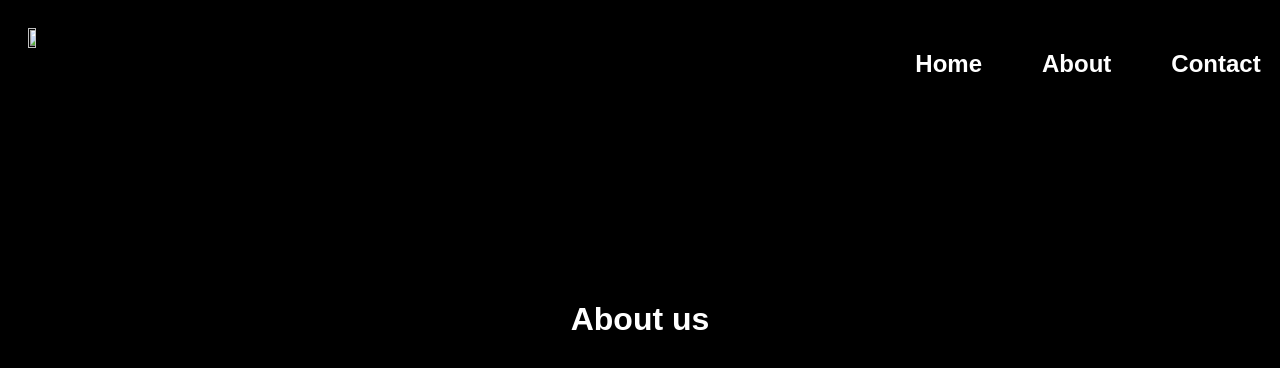
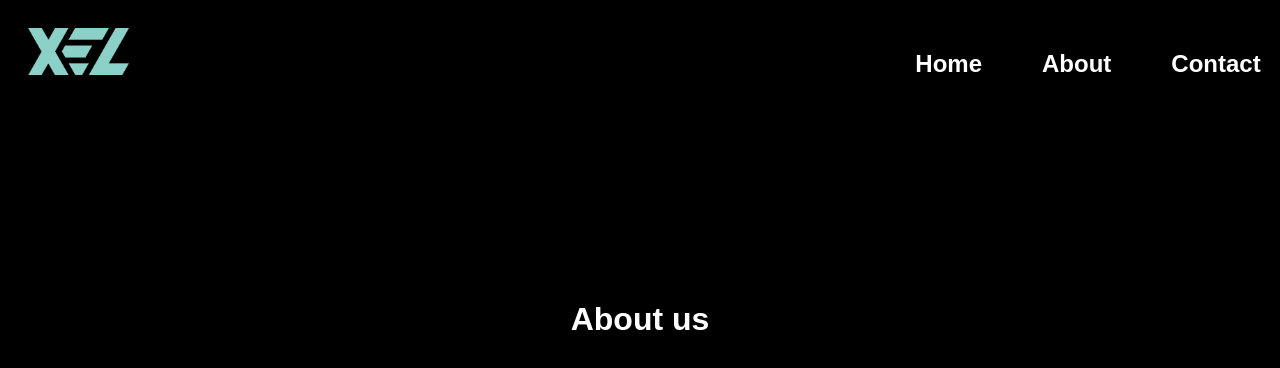
Before and after one commit to craftioplayz/nothing, a plain HTML site: page about.html in a window 1280 px wide. Drawn offline with Linux system fonts and the light colour scheme; a web font is replaced by a local one.

Commit message:
Update about.html

```diff
--- a/about.html
+++ b/about.html
@@ -1,7 +1,7 @@
 <!DOCTYPE html>
 <html>
     <head>
-        <link rel="icon" href="xel logo.svg">
+        <link rel="icon" href="xel_logo.png">
         <link rel="stylesheet" type="text/css" href="styles.css"/>
         <meta charset="utf-8">
         <meta name="viewport" content="width=device-width, initial-scale=1.0">
@@ -10,7 +10,7 @@
     <body class="main_part">
         <div\>
           <div>
-          <img class="logo" src="xel logo.svg">
+          <img class="logo" src="xel_logo.png">
           </div>
           <div class="logo_text">
 
```
